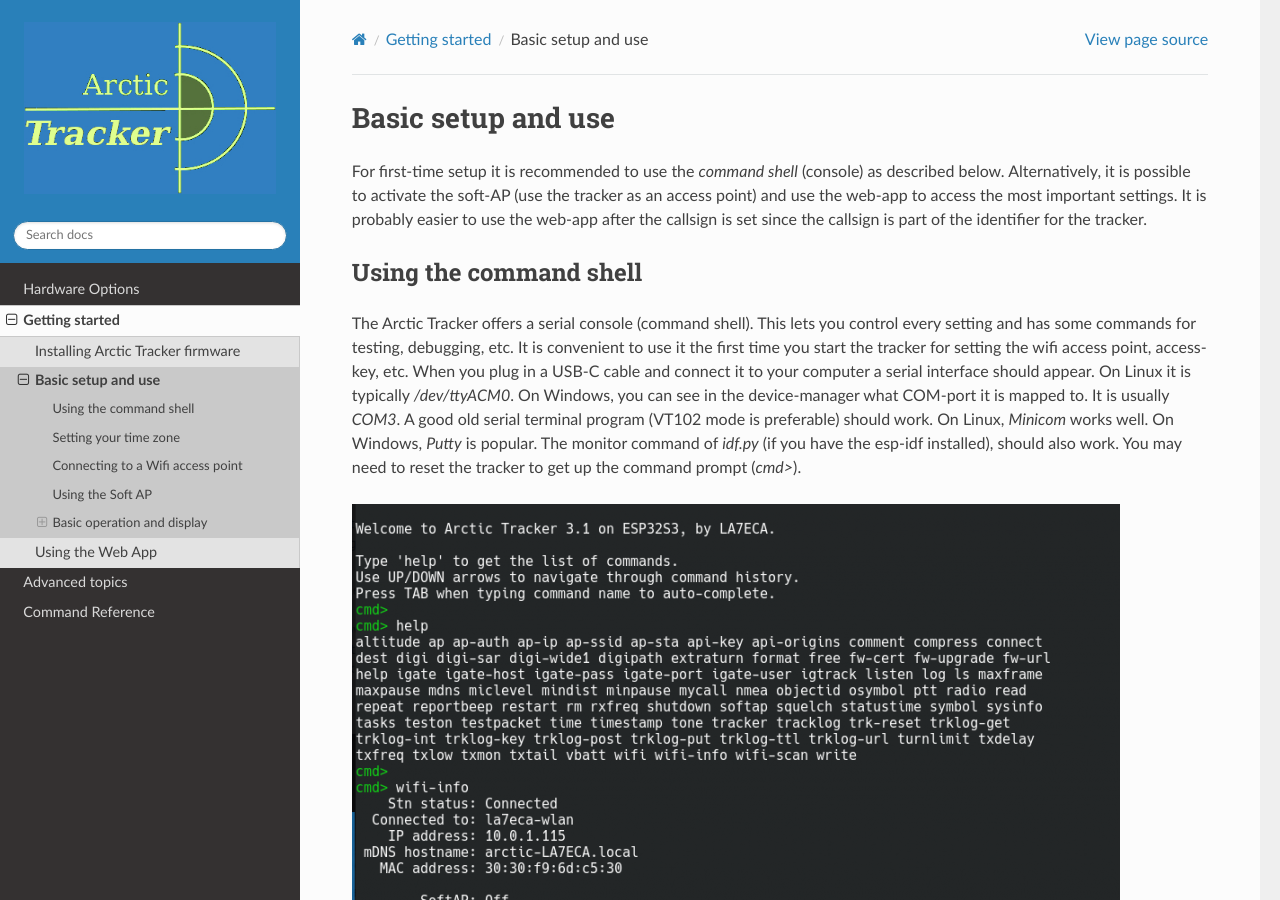
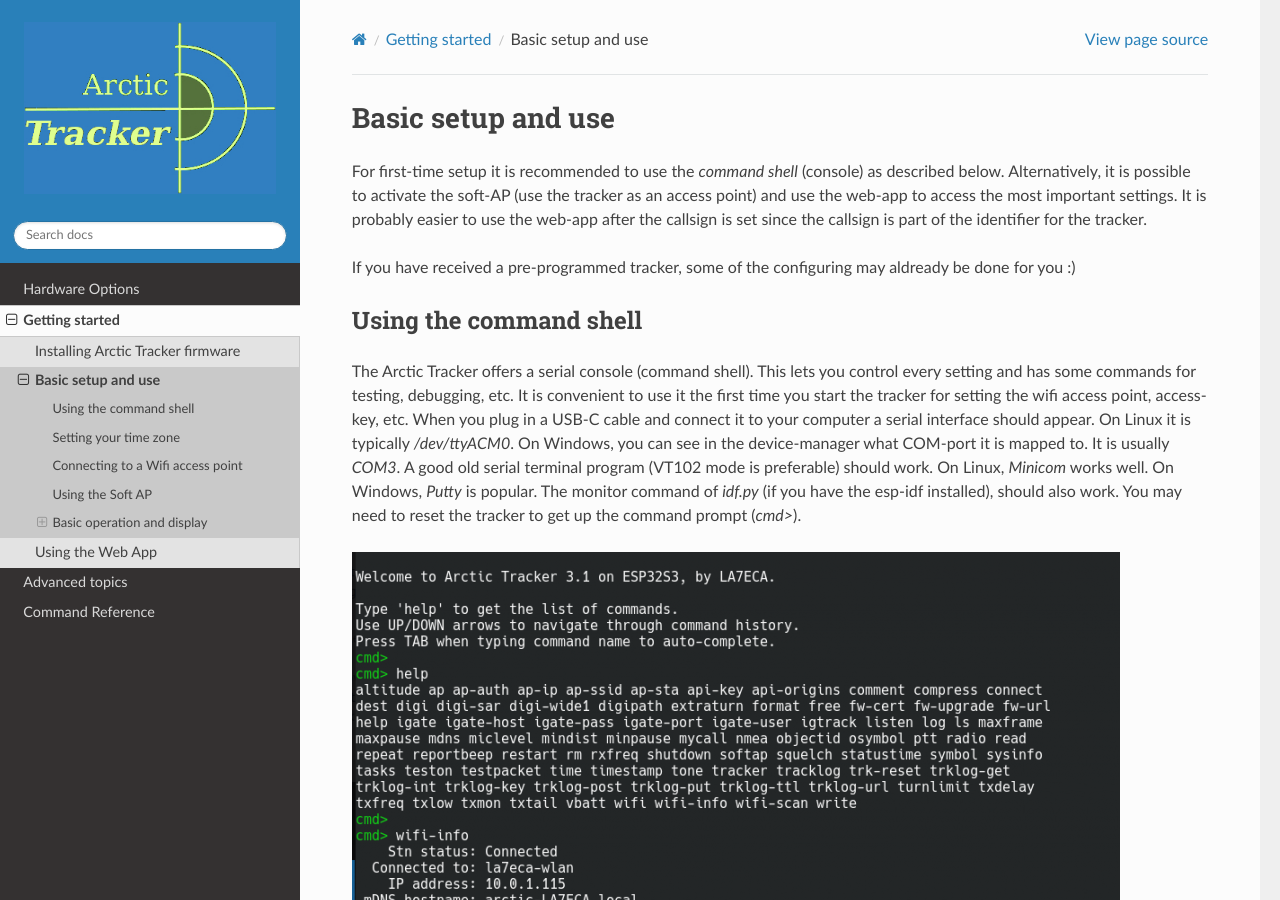
Before and after one commit to Hamlabs/ArcticTracker-docs, a Sphinx documentation site: the page built from docs/setup.rst, in a window 1280 px wide and 900 px high. Built offline with Sphinx 7.4.7 and the Read the Docs theme 3.1.0, drawn with Linux system fonts in a browser that asks for light colours; pages that are not in the unit, such as notebooks, are missing from menus.

Commit message:
Update setup instructions for Arctic Tracker
Added note about pre-programmed tracker configuration.

```diff
--- a/docs/setup.rst
+++ b/docs/setup.rst
@@ -3,6 +3,8 @@
 ===================
 
 For first-time setup it is recommended to use the *command shell* (console) as described below. Alternatively, it is possible to activate the soft-AP (use the tracker as an access point) and use the web-app to access the most important settings. It is probably easier to use the web-app after the callsign is set since the callsign is part of the identifier for the tracker.
+
+If you have received a pre-programmed tracker, some of the configuring may aldready be done for you :)
 
 Using the command shell
 -----------------------
```
